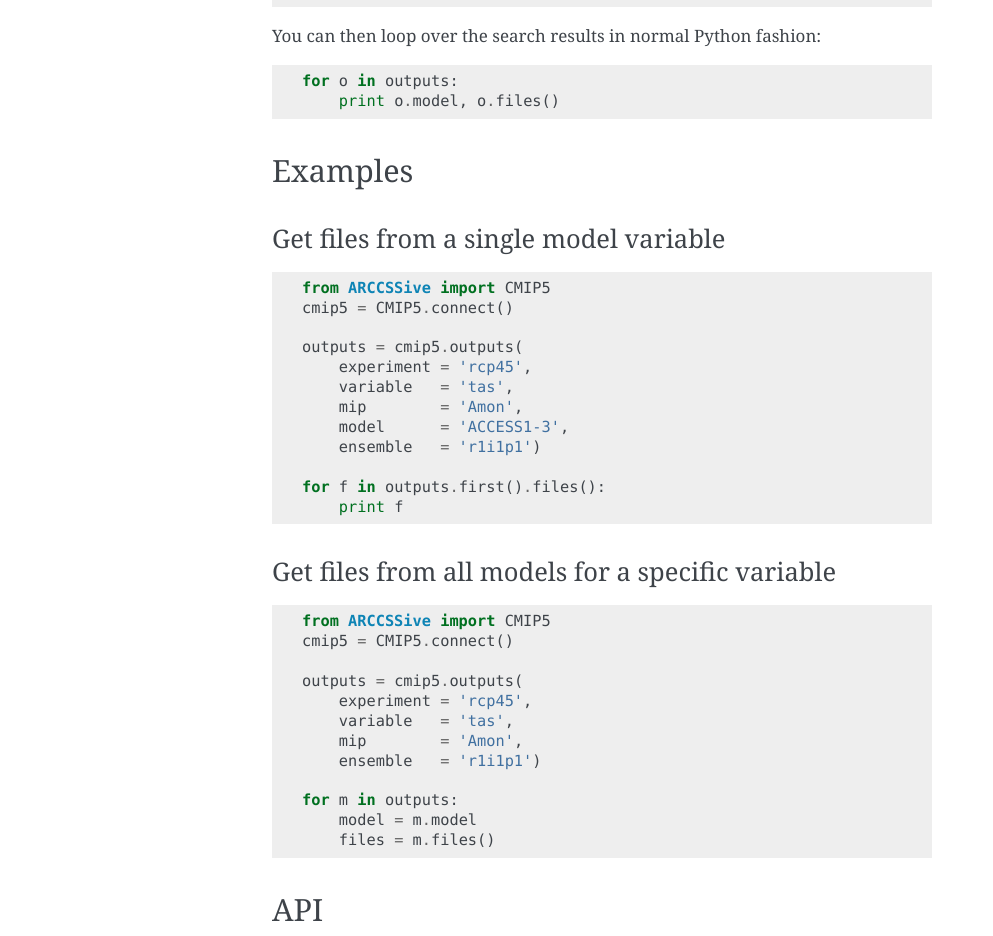
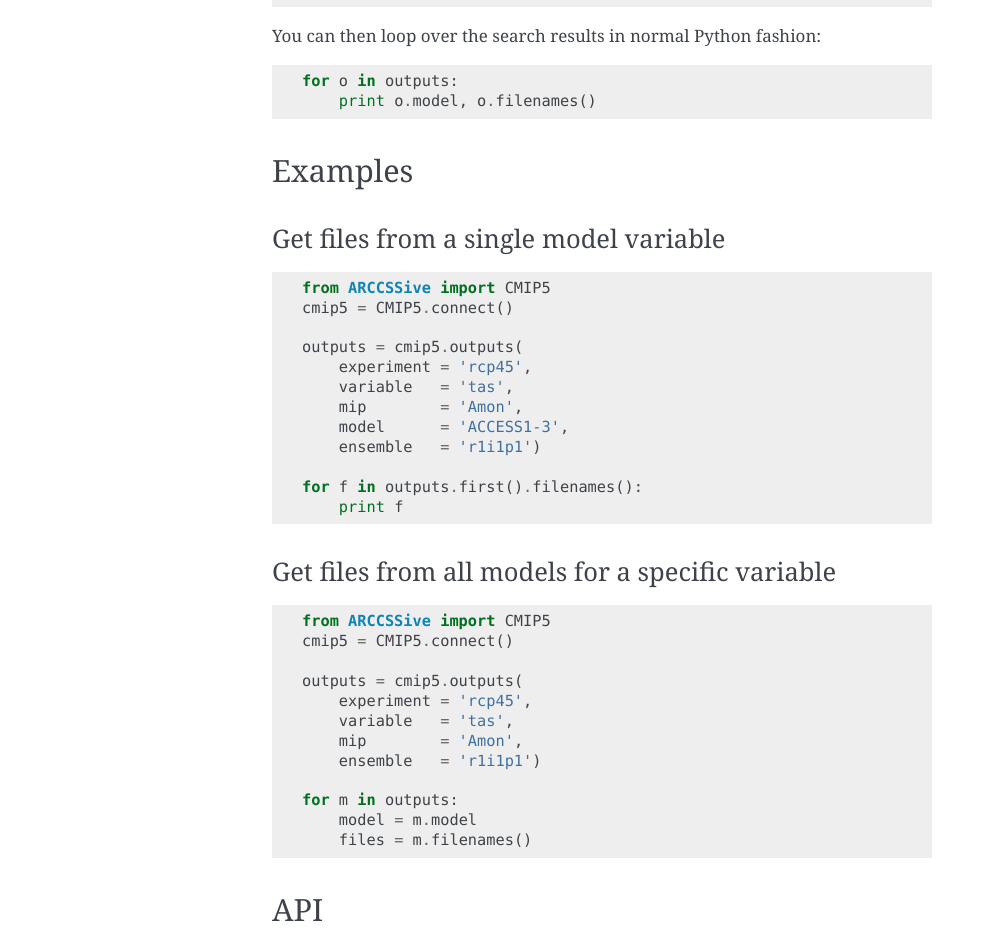
Before and after one commit to coecms/ARCCSSive, a Sphinx documentation site: the page built from docs/CMIP5.rst, in a window 1280 px wide. Shown: the part 526-1462 px from the top of the page, without its empty margins (148-1141 px from the left). Built offline with Sphinx 7.4.7, drawn with Linux system fonts in a browser that asks for light colours.

Commit message:
Rename function

```diff
--- a/docs/CMIP5.rst
+++ b/docs/CMIP5.rst
@@ -25,7 +25,7 @@
 You can then loop over the search results in normal Python fashion::
 
     for o in outputs:
-        print o.model, o.files()
+        print o.model, o.filenames()
 
 Examples
 --------
@@ -45,7 +45,7 @@
         model      = 'ACCESS1-3',
         ensemble   = 'r1i1p1')
 
-    for f in outputs.first().files():
+    for f in outputs.first().filenames():
         print f
 
 
@@ -65,7 +65,7 @@
 
     for m in outputs:
         model = m.model
-        files = m.files()
+        files = m.filenames()
 
 API
 ---
```
Also changed, not shown: 1 other file.
